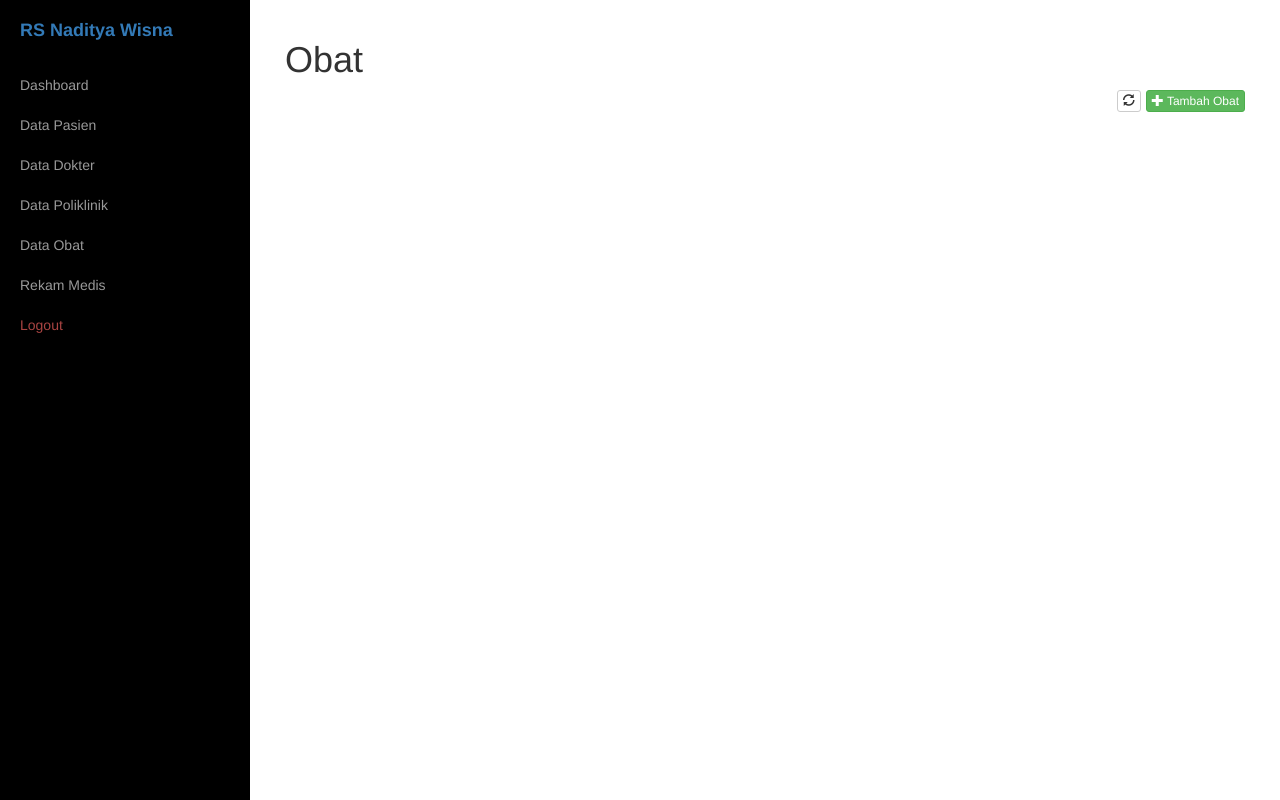
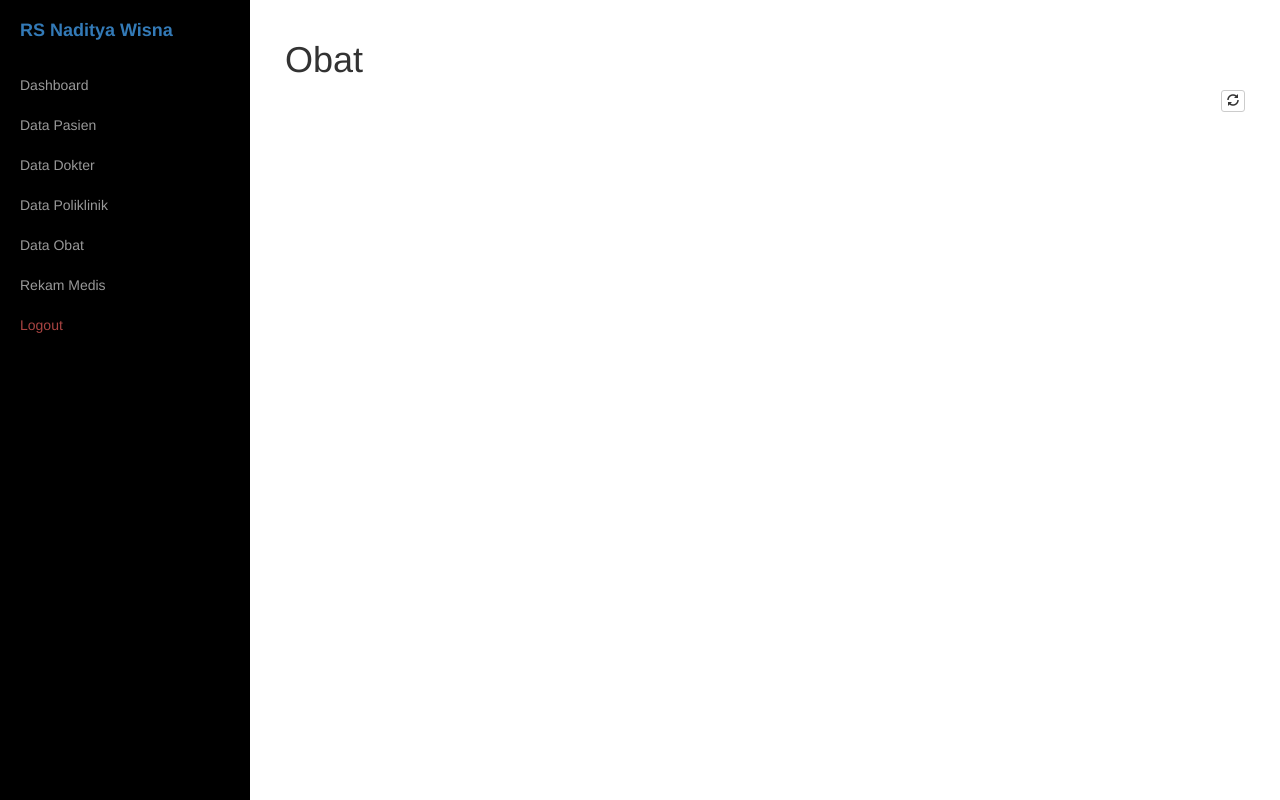
Before and after one commit to Danazzz/rekam_medis, a PHP site: page /Klp3_ProjectWeb/obat/generate.php in a window 1280 px wide. Run offline with PHP 8.4, Linux system fonts and the light colour scheme; a user stored in the database is signed in.

Commit message:
Menghapus href ke generate.php

```diff
--- a/obat/generate.php
+++ b/obat/generate.php
@@ -5,7 +5,6 @@
 		<h4>
 			<div class="pull-right">
 				<a href="" class="btn btn-default btn-xs"><i class="glyphicon glyphicon-refresh"></i></a>
-				<a href="generate.php" class="btn btn-success btn-xs"><i class="glyphicon glyphicon-plus"></i> Tambah Obat</a>
 			</div>
 		</h4>
 
```
